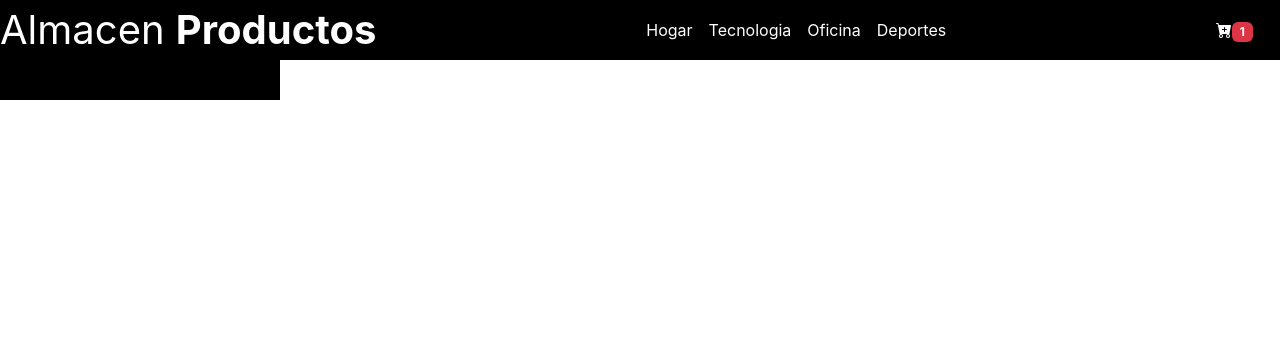
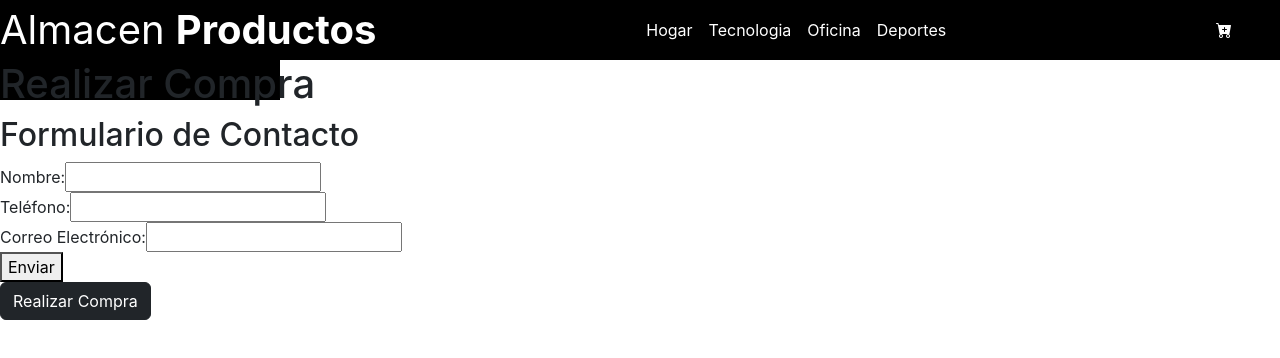
Before and after one commit to jilecar/pre-entregaCalderonRubio-React, a React (Create React App) app: page /Checkout in a window 1280 px wide. Shown: the top 358 px of the page. Built offline with nearby package versions, Linux system fonts and the light colour scheme.

Commit message:
Arreglo funciones CartContext

```diff
--- /dev/null
+++ b/src/components/CartContext.jsx
@@ -0,0 +1,79 @@
+import { createContext, useContext, useState } from "react";
+import context from "react-bootstrap/esm/AccordionContext";
+
+export const CartContext = createContext({})
+const { Provider } = CartContext
+
+export const CartProvider = ({ defaultValue = [], children }) => {
+    const [cart, setCart] = useState(defaultValue)
+
+    //Limpiar carrito
+    const limpiarCart = () => {
+        setCart([])
+    }
+
+    //agregar al carrito
+    const addToCart = (detalle, cantidad) => {
+
+        //comprobar si el producto ya esta en el carrito, si esta solo se modifica el
+        if (isInCart(detalle.id)) {
+            const newCart = [...cart]//copia del carrito
+            //recorrer elementos o items de la copia del carrito para identificar el producto
+            for (const item of newCart) {
+                if (item.detalle.id === detalle.id) {
+                    item.cantidad = item.cantidad + cantidad; //modifico el campo "cantidad", sumando al valor anterior con el nuevo
+                }
+            }
+            setCart(newCart);
+
+        } else {
+            setCart([...cart,
+            {
+                detalle: detalle,
+                cantidad: cantidad
+            }])
+        }
+
+    }
+
+    //Si el producto ya esta en el carrito
+    const isInCart = (id) => {
+        return cart.find((item) => item.detalle.id === id)
+    }
+
+    //Quitar del carrito
+    const quitarCart=(id)=>{
+        const newCart=[...cart].filter(item=>item.detalle.id!==id)
+        setCart(newCart)
+    }
+
+    //Obtener la cantidad de elementos a comprar
+    const getCantidad=()=>{
+        let cantidad=0
+        cart.forEach((item)=>cantidad=cantidad+item.cantidad)
+        return cantidad
+    }
+
+    //Obtner el total costo
+    const getTotal=()=>{
+        let total=0
+        cart.forEach((item)=>{
+            total=total+(item.cantidad*item.detalle.precio)
+        })
+        return total
+    }
+
+    const context = {
+        cart,
+        limpiarCart,
+        addToCart,
+        quitarCart,
+        getCantidad,
+        getTotal
+    }
+    return (
+        <Provider value={context}>
+            {children}
+        </Provider>
+    )
+}
--- a/src/components/CartWidget.jsx
+++ b/src/components/CartWidget.jsx
@@ -1,11 +1,11 @@
 import React from "react";
 
 export const Cartwidget = () => {
-    const itemCount = 1;//Se deja en 1 para que aparezca junto al carrito
+    const itemCount = 0;//Se deja en 1 para que aparezca junto al carrito
     return (
         <div className="cart-widget">
             <i className="bi bi-cart-plus-fill"></i>
-            {itemCount > 0 && (
+            {itemCount > 1 && (
                 <span className="badge bg-danger notification-badge">{itemCount}</span>
             )}
         </div>
--- /dev/null
+++ b/src/components/Checkout.jsx
@@ -0,0 +1,26 @@
+import { Timestamp, addDoc, collection, writeBatch } from 'firebase/firestore';
+  import { Button } from 'react-bootstrap';
+import React, { useContext, useState } from 'react';
+import {db} from "../firebase/cliente";
+import FormularioOrden from './FormularioOrden';
+
+  export default function Checkout({detalle}) {
+  const crearOrden=async({nombre,telefono,email})=>{
+      const orden={
+        comprador:{nombre,telefono,email},
+        //items: cart,
+        total: detalle.precio,
+        fecha: Timestamp.fromDate(new Date())
+      }
+      const ordenCollection=collection(db,'ordenes')
+      addDoc(ordenCollection, orden).then(({id})=>console.log(id))
+    }
+    return (
+        <div>
+          <h1>Realizar Compra</h1>
+          <FormularioOrden onConfirm={crearOrden}/>
+
+           <Button onClick ={crearOrden} variant='dark'>Realizar Compra</Button>
+        </div>
+    );
+  }
--- /dev/null
+++ b/src/components/FormularioOrden.jsx
@@ -0,0 +1,63 @@
+import { Timestamp, writeBatch } from 'firebase/firestore';
+import React, { useContext, useState } from 'react';
+
+function FormularioOrden({onConfirm}) {
+  const [nombre, setNombre] = useState('');
+  const [telefono, setTelefono] = useState('');
+  const [email, setEmail] = useState('');
+
+  const handleNombreChange = (e) => {
+    setNombre(e.target.value);
+  };
+
+  const handleTelefonoChange = (e) => {
+    setTelefono(e.target.value);
+  };
+
+  const handleEmailChange = (e) => {
+    setEmail(e.target.value);
+  };
+
+  const handleSubmit = (e) => {
+    e.preventDefault();
+    // Aquí puedes realizar alguna acción con los datos del formulario, como enviarlos a un servidor
+  };
+
+  return (
+    <div className="formulario-container">
+      <h2>Formulario de Contacto</h2>
+      <form onSubmit={handleSubmit}>
+        <div className="campo">
+          <label htmlFor="nombre">Nombre:</label>
+          <input
+            type="text"
+            id="nombre"
+            value={nombre}
+            onChange={handleNombreChange}
+          />
+        </div>
+        <div className="campo">
+          <label htmlFor="telefono">Teléfono:</label>
+          <input
+            type="tel"
+            id="telefono"
+            value={telefono}
+            onChange={handleTelefonoChange}
+          />
+        </div>
+        <div className="campo">
+          <label htmlFor="email">Correo Electrónico:</label>
+          <input
+            type="email"
+            id="email"
+            value={email}
+            onChange={handleEmailChange}
+          />
+        </div>
+        <button type="submit">Enviar</button>
+      </form>
+    </div>
+  );
+}
+
+export default FormularioOrden;
--- a/src/components/ItemCount.jsx
+++ b/src/components/ItemCount.jsx
@@ -1,6 +1,7 @@
 import React, { useState } from 'react';
+import { Button } from 'react-bootstrap';
 
-function ItemCount() {
+function ItemCount({onAdd}) {
     // almacenar la cantidad seleccionada
     const [cantidad, setCantidad] = useState(1);
 
@@ -11,7 +12,7 @@ function ItemCount() {
 
     // Eliminar cantidad
     const eliminarCantidad = () => {
-        if (cantidad > 0) {
+        if (cantidad > 1) {
             setCantidad(cantidad - 1);
         }
     };
@@ -21,7 +22,11 @@ function ItemCount() {
             <button onClick={eliminarCantidad} className="btn btn-secondary">-</button>
             <span className="mx-2">{cantidad}</span>
             <button onClick={agregarCantidad} className="btn btn-primary">+</button>
+            <div>
+            <Button onClick ={()=>onAdd(cantidad)} variant='dark'>Agregar al Carrito</Button>
         </div>
+        </div>
+
     );
 }
 
--- a/src/components/ItemDetail.jsx
+++ b/src/components/ItemDetail.jsx
@@ -2,8 +2,14 @@ import PropTypes from 'prop-types';
 import ItemCount from './ItemCount';
 import {db} from "../firebase/cliente";
 import {getDocs, collection, query, where, limit, getDoc,doc} from 'firebase/firestore'
+import { Button } from 'react-bootstrap';
+import { CartContext } from './CartContext';
+import { useContext } from 'react';
 
 export default function ItemDetail({detalle}) {
+
+    const{addToCart} = useContext(CartContext);
+    const onAdd=(cantidad)=> addToCart(detalle, cantidad)
 
     return (
         <div className="d-flex justify-content-center adjust-item-center my-5">
@@ -31,7 +37,7 @@ export default function ItemDetail({detalle}) {
                                 </div>
                             </div>
                             <div className="text-center">
-                                <ItemCount/>
+                                <ItemCount onAdd={onAdd}/>
                             </div>
                         </div>
                     </div>
--- a/src/components/NavBar.jsx
+++ b/src/components/NavBar.jsx
@@ -4,11 +4,9 @@ import styled from 'styled-components'; //Importar libreria de Styled-components
 import BotonPaginas from './botonPagina';
 import CartWidget from '../components/CartWidget';
 
-//import cartwidget from './CartWidget';
-
 function Navbar() {
     const [clicked, setClicked] = useState(false) //Manipular estados
-    const handleClick = () => {//Funcion para cuando hacemos clic al boton del munÃº cambie el estado
+    const handleClick = () => {//Funcion para cuando hacemos clic al boton del hamburgesa cambie el estado
         setClicked(!clicked) //cuando esta true lo pasa a false y viceversa
     }
     return (
--- a/src/router/Router.jsx
+++ b/src/router/Router.jsx
@@ -3,18 +3,24 @@ import '../App.css';
 import Navbar from '../components/NavBar';
 import ItemListContainer from '../components/ItemListContainer';
 import { BrowserRouter, Routes, Route } from 'react-router-dom'
+import { CartProvider } from "../components/CartContext";
 import ItemDetailContainer from "../components/ItemDetailContainer";
+import Checkout from "../components/Checkout";
 
 export default function Router() {
   return (
+    <CartProvider>
     <BrowserRouter>
       <Navbar />
       <Routes>
         <Route path="/" element={<ItemListContainer />} />
         {/*Busqueda de categorias por id */}
-        <Route path="/categoria/:id" element={<ItemListContainer />} />
+        <Route path="/categoria/:categoria" element={<ItemListContainer />} />
         <Route path="/detalle/:id" element={<ItemDetailContainer />} />
+        {/*<Route path="/cart" element={<CartView />}/>*/}
+        <Route path="/Checkout" element={<Checkout />}/>
       </Routes>
     </BrowserRouter>
+    </CartProvider>
   )
 }
```
Also changed, not shown: src/components/ItemListContainer.jsx (+34 -21 lines), src/components/CartView.jsx (added).
